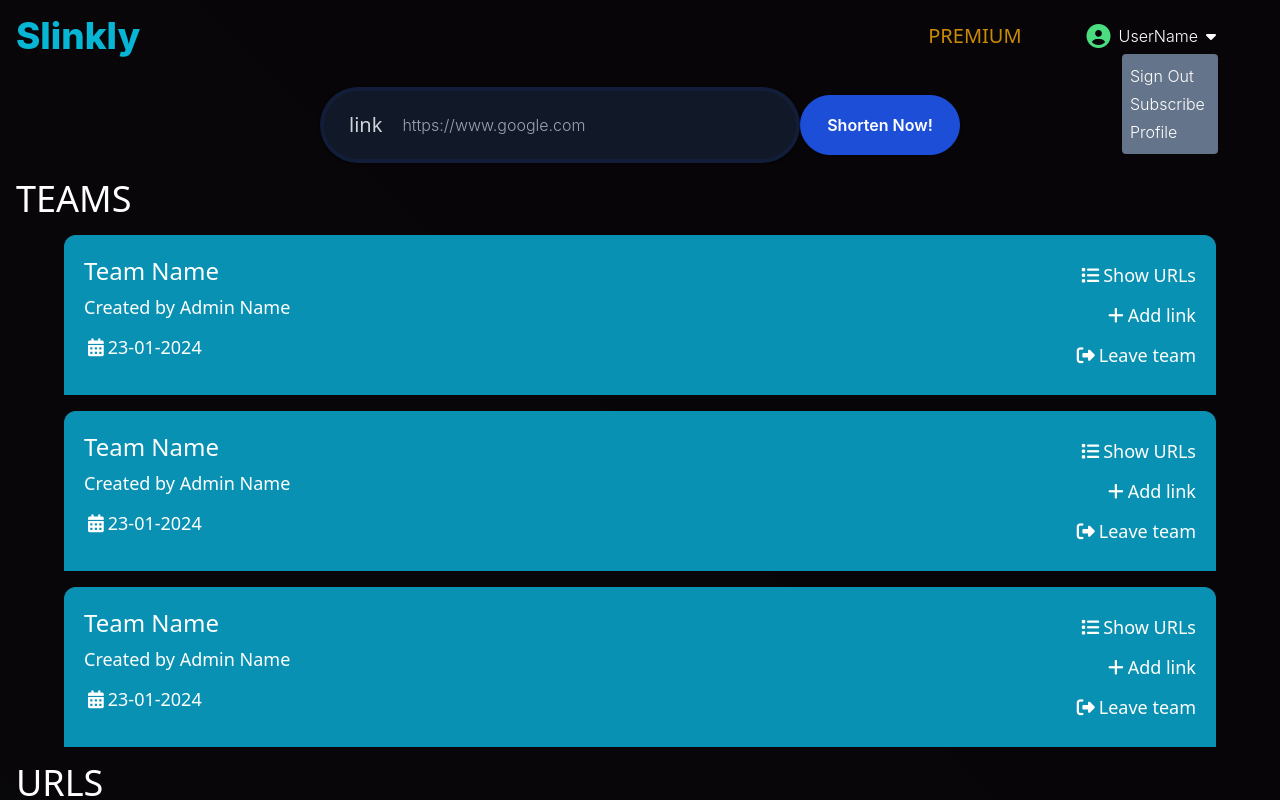
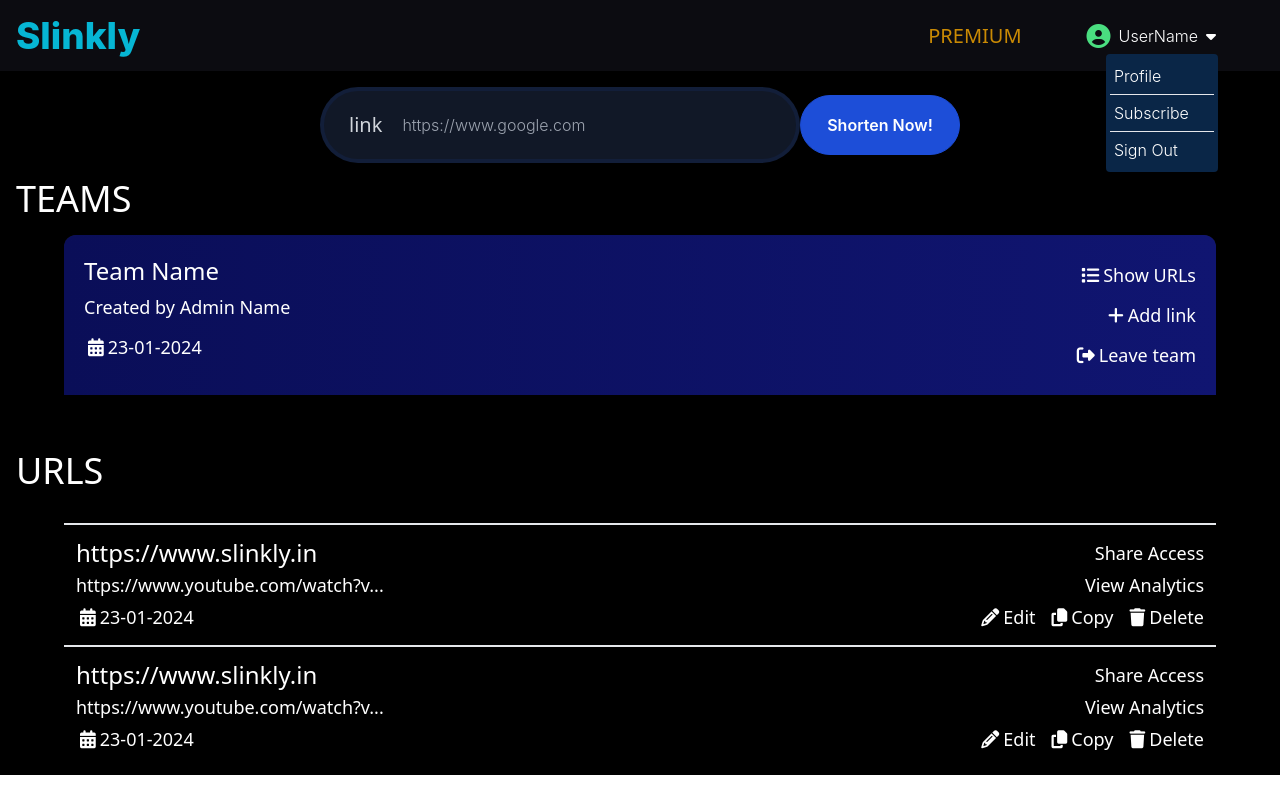
Before and after one commit to Parth-Sinha/URL-Shortner, a React (Create React App) app in the folder client/: page /workspace in a window 1280 px wide. Both pictures are taken after a click on the element "UserName". Shown: the top 800 px of the page. Built offline with nearby package versions, Linux system fonts and the light colour scheme.

Commit message:
made changes to style of workspace page

```diff
--- a/client/src/components/TeamList.js
+++ b/client/src/components/TeamList.js
@@ -14,8 +14,8 @@
         <div className="mx-[5%]">
 
 
-            <div className="bg-slate-800 my-4 rounded-xl">
-                <div className="flex flex-col sm:flex-row sm:justify-between p-2 pl-3 sm:p-5 text-lg rounded-t-xl bg-cyan-600 sm:leading-10 items-left">
+            <div className="bg-[#212020d0] my-4 rounded-xl">
+                <div className="flex flex-col sm:flex-row sm:justify-between p-2 pl-3 sm:p-5 text-lg rounded-t-xl bg-gradient-to-r to-[#101571] from-[#0a0e58] sm:leading-10 items-left">
                     <div className="overflow-hidden">
                         <div className="text-2xl">Team Name</div>
                         <div>Created by Admin Name</div>
@@ -37,51 +37,7 @@
 
             </div>
 
-            <div className="bg-slate-800 my-4 rounded-xl">
-                <div className="flex flex-col sm:flex-row sm:justify-between p-2 pl-3 sm:p-5 text-lg rounded-t-xl bg-cyan-600 sm:leading-10 items-left">
-                    <div className="overflow-hidden">
-                        <div className="text-2xl">Team Name</div>
-                        <div>Created by Admin Name</div>
-                        <div><span className="m-1"><i class="fa-solid fa-calendar-days"></i></span><span>23-01-2024</span></div>
-                    </div>
-                    <div className="flex-col flex sm:items-end items-center min-w-[14rem]">
-                        <button className="" onClick={() => { handleShowUrls(1) }}><span className="m-1"><i class="fa-solid fa-list"></i></span>Show URLs<span></span></button>
-                        <button><span className="m-1"><i class="fa-solid fa-plus"></i></span>Add link<span></span></button>
-                        <button><span className="m-1"><i class="fa-solid fa-sign-out-alt"></i></span>Leave team<span></span></button>
 
-                    </div>
-
-
-                </div>
-                <div className="collapsible h-0 overflow-hidden transition-all duration-300 ease-in-out">
-                    <Urls />
-                </div>
-
-
-            </div>
-
-            <div className="bg-slate-800 my-4 rounded-xl">
-                <div className="flex flex-col sm:flex-row sm:justify-between p-2 pl-3 sm:p-5 text-lg rounded-t-xl bg-cyan-600 sm:leading-10 items-left">
-                    <div className="overflow-hidden">
-                        <div className="text-2xl">Team Name</div>
-                        <div>Created by Admin Name</div>
-                        <div><span className="m-1"><i class="fa-solid fa-calendar-days"></i></span><span>23-01-2024</span></div>
-                    </div>
-                    <div className="flex-col flex sm:items-end items-center min-w-[14rem]">
-                        <button className="" onClick={() => { handleShowUrls(2) }}><span className="m-1"><i class="fa-solid fa-list"></i></span>Show URLs<span></span></button>
-                        <button><span className="m-1"><i class="fa-solid fa-plus"></i></span>Add link<span></span></button>
-                        <button><span className="m-1"><i class="fa-solid fa-sign-out-alt"></i></span>Leave team<span></span></button>
-
-                    </div>
-
-
-                </div>
-                <div className="collapsible h-0 overflow-hidden transition-all duration-300 ease-in-out">
-                    <Urls />
-                </div>
-
-
-            </div>
 
 
 
--- a/client/src/components/Urls.js
+++ b/client/src/components/Urls.js
@@ -13,7 +13,7 @@
         <div className="mx-[5%]">
 
 
-            <div className="flex flex-col sm:flex-row sm:justify-between p-2 pl-3 sm:p-5 text-lg rounded-md bg-green-600 sm:leading-8 items-left my-4">
+            <div className="border-t-2 p-1 flex flex-col sm:flex-row sm:justify-between sm:p-3 text-lg sm:leading-8 items-left my-0">
                 <div className="overflow-hidden">
                     <div className="text-2xl"><a href="/">https://www.slinkly.in</a></div>
                     <div><a href="/">{limitLinkLength("https://www.youtube.com/watch?v=H9M02of22z4&t=111s", 34)}</a></div>
@@ -30,7 +30,7 @@
 
                 </div>
             </div>
-            <div className="flex flex-col sm:flex-row sm:justify-between p-2 pl-3 sm:p-5 text-lg rounded-md bg-green-600 sm:leading-8 items-left my-4">
+            <div className="border-t-2 p-1 flex flex-col sm:flex-row sm:justify-between sm:p-3 text-lg sm:leading-8 items-left my-0">
                 <div className="overflow-hidden">
                     <div className="text-2xl"><a href="/">https://www.slinkly.in</a></div>
                     <div><a href="/">{limitLinkLength("https://www.youtube.com/watch?v=H9M02of22z4&t=111s", 34)}</a></div>
@@ -50,6 +50,7 @@
 
 
 
+
         </div>
     )
 }
--- a/client/src/components/Workspace.js
+++ b/client/src/components/Workspace.js
@@ -14,14 +14,14 @@
 
 
   return (
-    <div className="bg-[url('../src/images/background.jpg')] text-white pb-2">
+    <div className="bg-black text-white pb-2">
 
       {/* top-arrow */}
      <GoUpArrow />
 
 
       {/* navbar */}
-      <div className="flex justify-between py-2 pl-4 pr-[5%] items-center top-0 z-10">
+      <div className="flex justify-between py-2 pl-4 pr-[5%] items-center top-0 z-10 sticky bg-[#0d0d13f0] ">
         <div className="text-center text-cyan-500 text-[2.307rem] font-extrabold font-['Inter']">Slinkly</div>
         <div className="flex justify-center items-center">
           <button className="mr-10 text-xl p-1.5  rounded-[48px] text-yellow-600 pl-[25px] pr-[25.05px] py-[11px] hidden sm:inline">PREMIUM</button>
@@ -29,10 +29,12 @@
             <div><i className="text-green-400 fa-solid fa-circle-user fa-xl"></i></div>
             <div className="relative border-none bg-transparent select-none bg-gray-900 rounded-[48px] text-base font-light font-['Inter'] leading-7">UserName
 
-              <div className="absolute hidden mt-1 bg-slate-500 p-2 right-[-20px] w-[6rem] rounded" id="userDropdown"><ul>
-                <li className="">Sign Out</li>
-                <li>Subscribe</li>
-                <li>Profile</li>
+              <div className="absolute hidden mt-1 bg-[#0A2647] p-1 right-[-20px] w-[7rem] rounded z-20 gap-1" id="userDropdown"><ul>
+              <li className="border-b-[.1rem] p-1 hover:bg-[#07192f] transition-all duration-200">Profile</li>
+              <li className="border-b-[.1rem] p-1 hover:bg-[#07192f] transition-all duration-200">Subscribe</li>
+              <li className=" p-1 hover:bg-[#07192f] transition-all duration-200">Sign Out</li>
+
+
               </ul></div>
               </div>
 
@@ -48,14 +50,14 @@
       </div>
 
       {/* teams section */}
-      <div className="mt-4">
+      <div className="mt-4 mb-14">
         <div className="text-4xl ml-4">TEAMS</div>
         <TeamList />
       </div>
 
       {/* urls list */}
       <div className="mt-4">
-        <div className="text-4xl ml-4">URLS</div>
+        <div className="text-4xl ml-4 mb-8">URLS</div>
         <Urls />
       </div>
 
```
